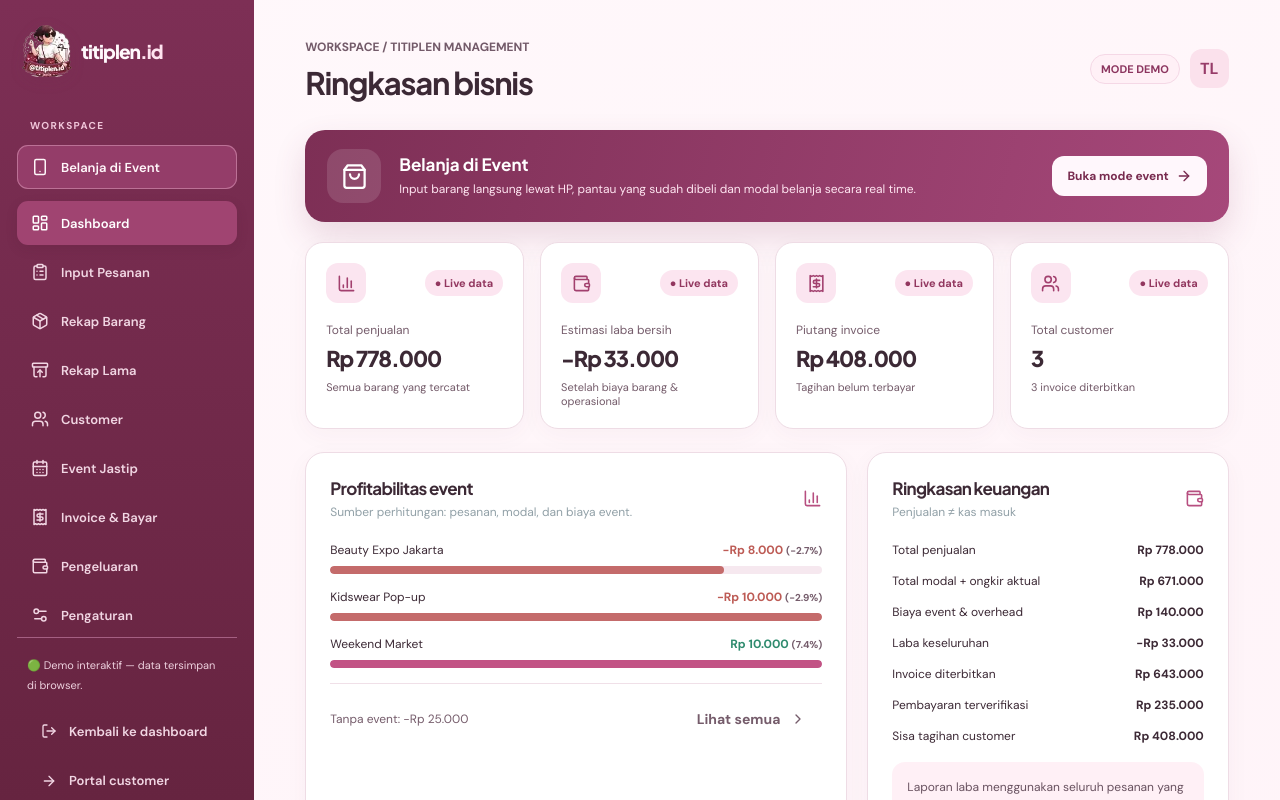
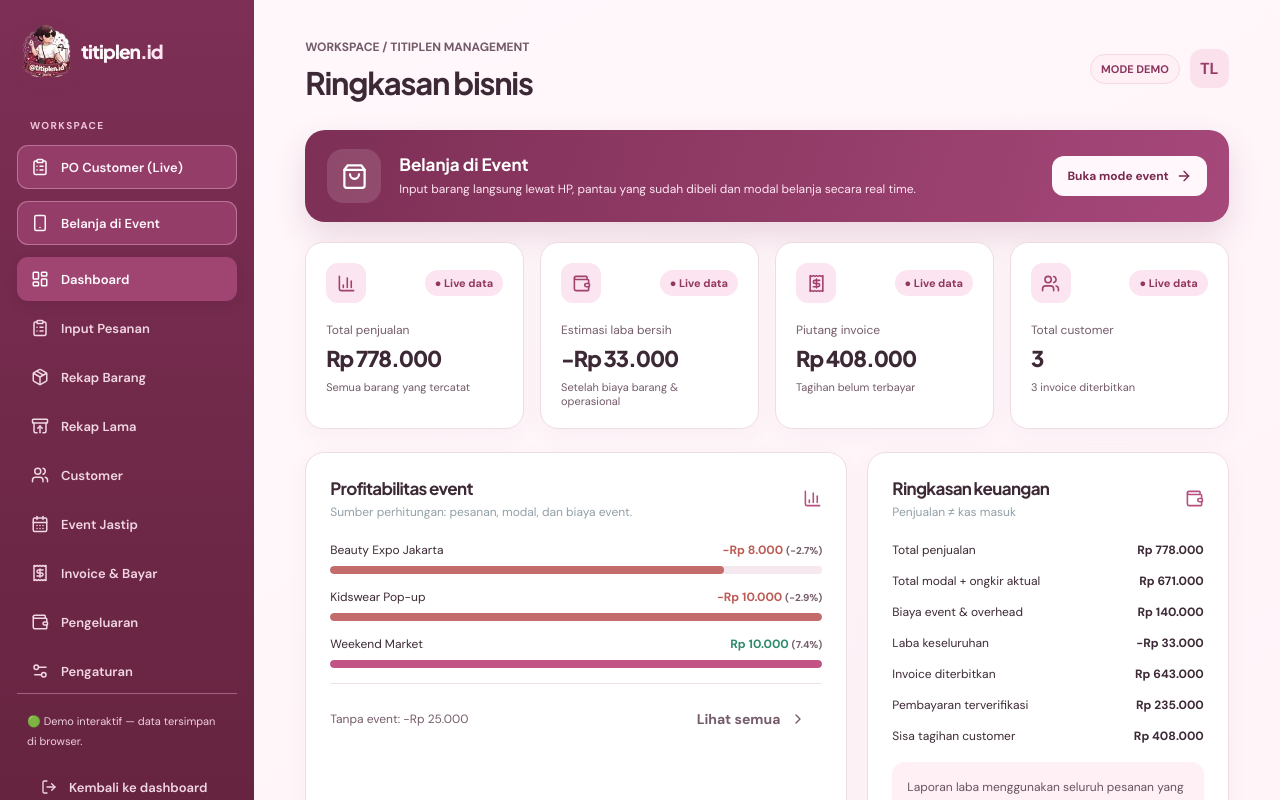
Before and after one commit to tuyulgaul-sketch/Titiplen.id, a Next.js app: page /admin in a window 1280 px wide. Shown: the top 800 px of the page. Built offline with nearby package versions, Linux system fonts and the light colour scheme.

Commit message:
nav: link live customer purchase orders from legacy admin sidebar

```diff
--- a/src/app/admin/page.tsx
+++ b/src/app/admin/page.tsx
@@ -171,7 +171,7 @@ export default function AdminPage(){
  };
 
  return <div className="app-shell">
-  <aside className="sidebar"><BrandMark compact inverted/><div className="side-label">WORKSPACE</div><nav className="side-links"><Link href="/admin/field" className="side-link field-nav-link"><Smartphone size={18}/> Belanja di Event</Link>{tabs.map(t=><button key={t.id} className={'side-link'+(view===t.id?' active':'')} onClick={()=>{setView(t.id);setError('');setNotice('');}}><t.icon size={18}/>{t.label}</button>)}</nav><div className="side-footer"><p>{isDemo?'🟢 Demo interaktif — data tersimpan di browser.':'🔐 Terhubung ke database Titiplen.'}</p><button className="side-link" onClick={logout}><LogOut size={16}/>{isDemo?'Kembali ke dashboard':'Keluar akun'}</button><Link className="side-link" href="/cek-invoice"><ArrowRight size={16}/>Portal customer</Link></div></aside>
+  <aside className="sidebar"><BrandMark compact inverted/><div className="side-label">WORKSPACE</div><nav className="side-links"><Link href="/admin/open-order" className="side-link field-nav-link"><ClipboardList size={18}/> PO Customer (Live)</Link><Link href="/admin/field" className="side-link field-nav-link"><Smartphone size={18}/> Belanja di Event</Link>{tabs.map(t=><button key={t.id} className={'side-link'+(view===t.id?' active':'')} onClick={()=>{setView(t.id);setError('');setNotice('');}}><t.icon size={18}/>{t.label}</button>)}</nav><div className="side-footer"><p>{isDemo?'🟢 Demo interaktif — data tersimpan di browser.':'🔐 Terhubung ke database Titiplen.'}</p><button className="side-link" onClick={logout}><LogOut size={16}/>{isDemo?'Kembali ke dashboard':'Keluar akun'}</button><Link className="side-link" href="/cek-invoice"><ArrowRight size={16}/>Portal customer</Link></div></aside>
   <main className="main-panel"><div className="topline"><div className="title-block"><small>WORKSPACE / TITIPLEN MANAGEMENT</small><h1>{({dashboard:'Ringkasan bisnis',orders:'Input pesanan',items:'Rekap barang',customers:'Data customer',events:'Event jastip',invoices:'Invoice & pembayaran',expenses:'Pengeluaran',settings:'Pengaturan toko'} as Record<View,string>)[view]}</h1></div><div className="top-actions">{isDemo?<span className="badge-demo">MODE DEMO</span>:<span className="badge-demo">DATABASE AKTIF</span>}<span className="avatar-admin">TL</span></div></div>
   {error&&<div className="inline-error"><CircleAlert size={15} style={{verticalAlign:'middle',marginRight:7}}/>{error}</div>}
   {notice&&<div className="inline-success"><Check size={15} style={{verticalAlign:'middle',marginRight:7}}/>{notice}</div>}
```
